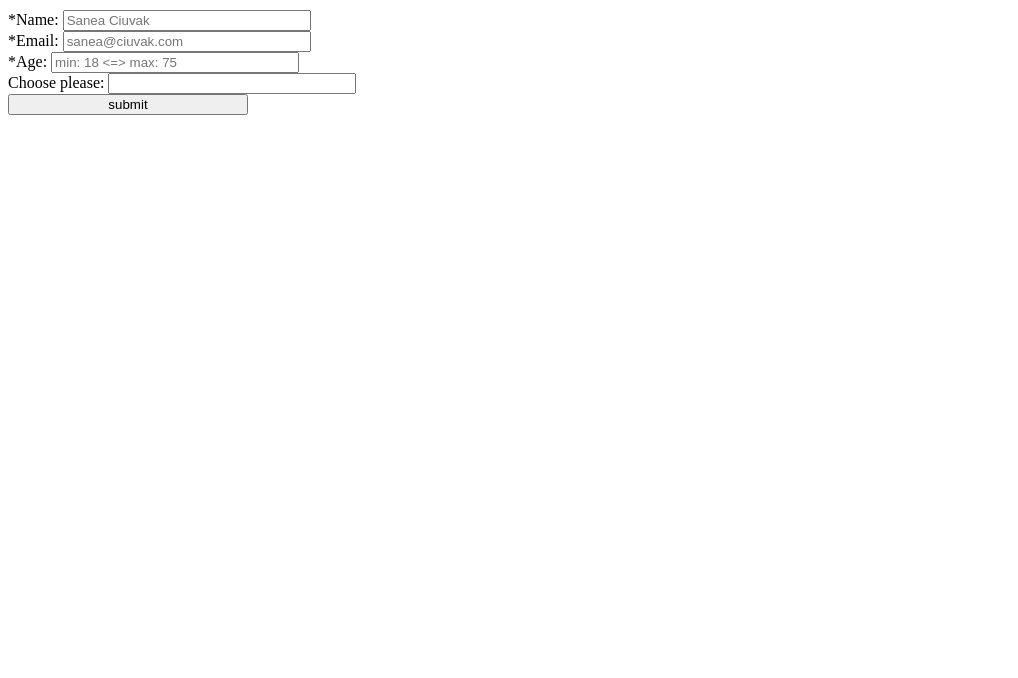
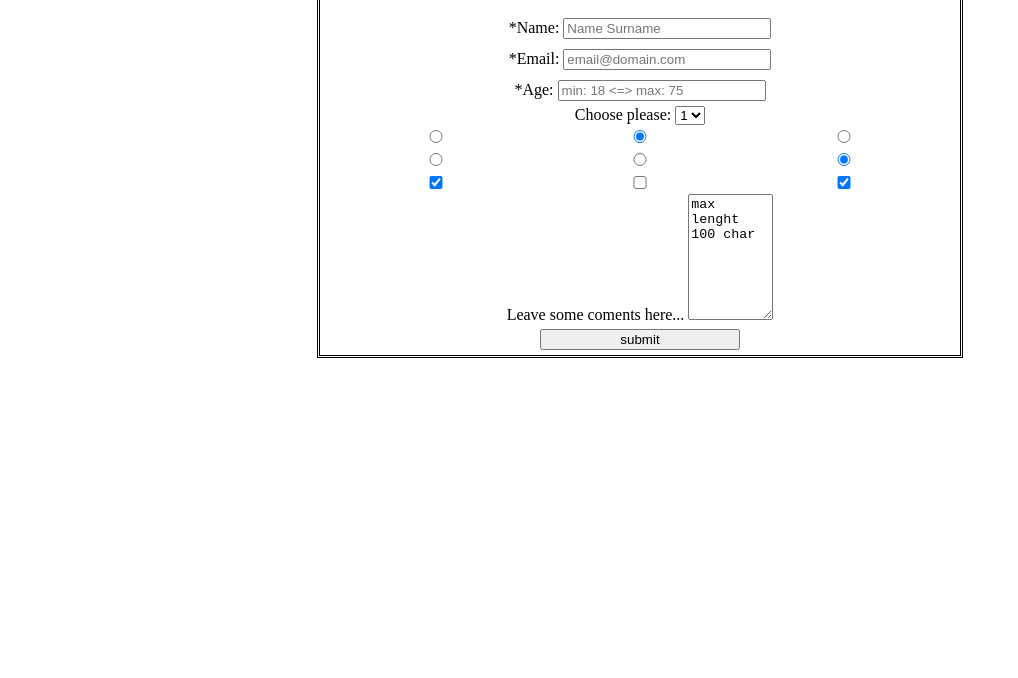
Before and after one commit to briantmedia/fcc_survey_form, a plain HTML site: page index.html in a window 1280 px wide. Shown: the part 122-800 px from the top of the page, without its empty margins (0-1018 px from the left). Drawn offline with Linux system fonts and the light colour scheme.

Commit message:
added all html elements

```diff
--- a/index.html
+++ b/index.html
@@ -8,18 +8,18 @@
   <body>
     <header>
       <h1 id="title">SURVEY !!!</h1>
-      <p>Your opinion is very important for us. <br>
+      <p id=description>Your opinion is very important for us. <br>
       Please fullfil this <em>survey form</em>:</p>
     </header>
     <main>
       <form id="survey-form" class="" action="#" method="get">
         <div class="">
           <label for="name" id="name-label">*Name:</label>
-          <input type="text" id="name" name="name" value="" placeholder="Sanea Ciuvak" required>
+          <input type="text" id="name" name="name" value="" placeholder="Name Surname" required>
         </div>
         <div class="">
           <label for="email" id="email-label">*Email:</label>
-          <input type="email" id="email" name="email" value="" placeholder="sanea@ciuvak.com"required>
+          <input type="email" id="email" name="email" value="" placeholder="email@domain.com"required>
         </div>
         <div class="">
           <label for="number" id="number-label">*Age:</label>
@@ -27,13 +27,34 @@
         </div>
         <div class="">
           <label for="dropdown">Choose please:</label>
-          <input list="numbers" id="dropdown">
-          <datalist id="numbers">
-            <option value="1">
-            <option value="2">
-            <option value="3">
-          </datalist>
+          <select id="dropdown">
+            <option value="1">1</option>
+            <option value="2">2</option>
+            <option value="3">3</option>
+          </select>
         </div>
+
+        <div class="">
+          <input type="radio" name="group1" value="1">
+          <input type="radio" name="group1" value="2" checked>
+          <input type="radio" name="group1" value="3">
+        </div>
+        <div class="">
+          <input type="radio" name="group2" value="4">
+          <input type="radio" name="group2" value="5">
+          <input type="radio" name="group2" value="6" checked>
+        </div>
+        <div class="">
+          <input type="checkbox" name="group3" value="1" checked>
+          <input type="checkbox" name="group3" value="2">
+          <input type="checkbox" name="group3" value="3" checked>
+        </div>
+
+        <div class="">
+          <label for="coments">Leave some coments here...</label>
+          <textarea name="coments" rows="8" cols="8" maxlength="100">max lenght 100 char</textarea>
+        </div>
+
         <div class="">
           <input type="submit" id="submit" name="submit" value="submit">
         </div>
--- a/style.css
+++ b/style.css
@@ -1,14 +1,18 @@
-label, input {
-  /*display: inline-block;
-  margin: 15px;
-  */
-  /*width: 50%;*/
+body {
+  width: 50%;
+  border:  double;
+  margin: auto;
 }
 
-label {
-width: 15rem;
+label, input {
+  margin: 5px auto;
 }
 
 input {
-width: 15rem;
+width: 15em;
 }
+
+div {
+  margin: 0 auto;
+  text-align: center;
+}
```
